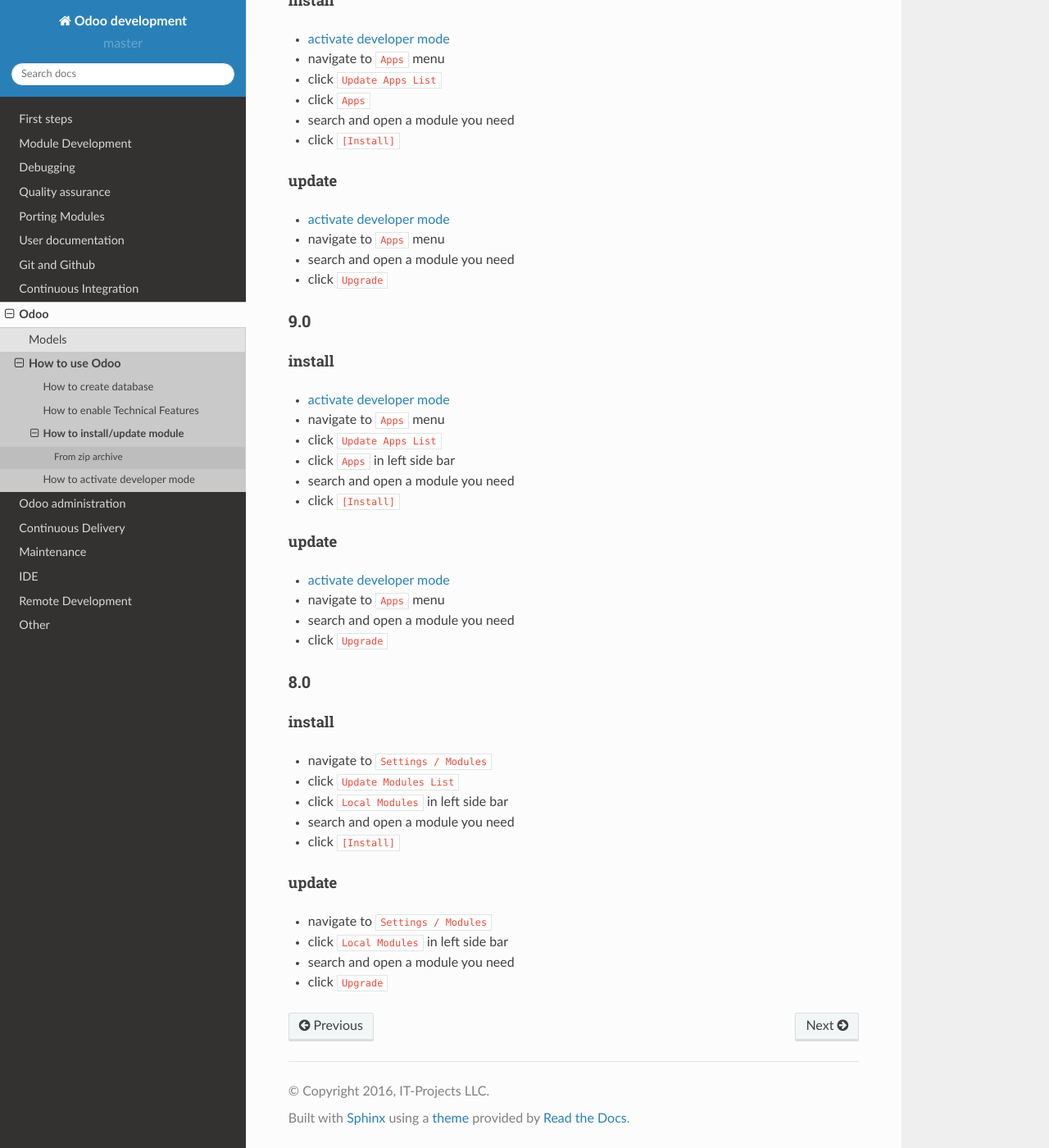
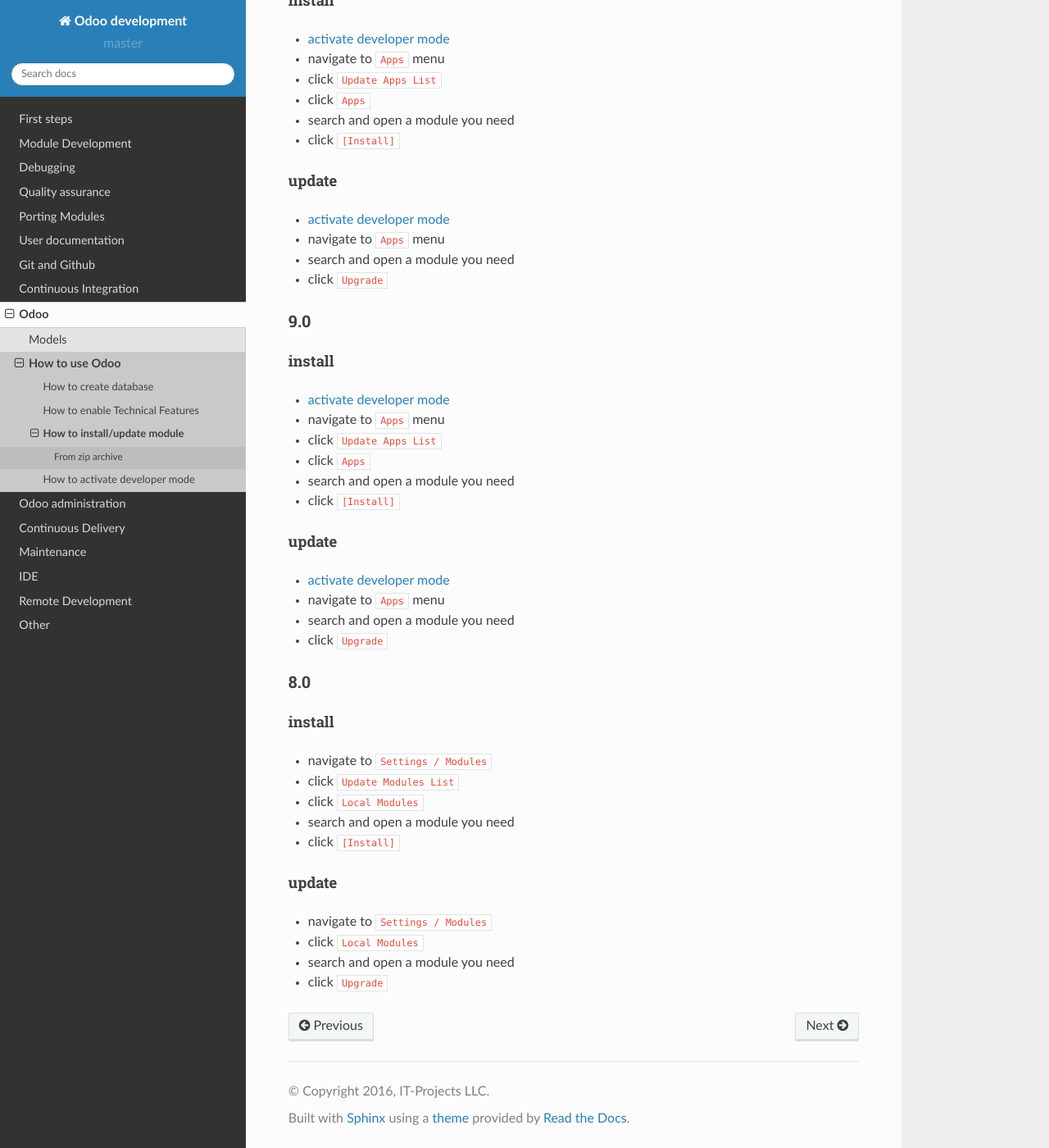
Before and after one commit to itpp-labs/odoo-development, a Sphinx documentation site: the page built from docs/odoo/usage/install-module.rst, in a window 1280 px wide and 1400 px high, scrolled down 1790 px. Shown: the whole window at 82% size. Built offline with Sphinx 7.4.7 and the Read the Docs theme 2.0.0, drawn with Linux system fonts in a browser that asks for light colours.

Commit message:
Update install-module.rst

```diff
--- a/docs/odoo/usage/install-module.rst
+++ b/docs/odoo/usage/install-module.rst
@@ -67,7 +67,7 @@
 * :doc:`activate developer mode <debug-mode>`
 * navigate to ``Apps`` menu
 * click ``Update Apps List``
-* click ``Apps`` in left side bar
+* click ``Apps``
 * search and open a module you need
 * click ``[Install]``
 
@@ -87,7 +87,7 @@
 
 * navigate to ``Settings / Modules``
 * click ``Update Modules List``
-* click ``Local Modules`` in left side bar
+* click ``Local Modules``
 * search and open a module you need
 * click ``[Install]``
 
@@ -95,6 +95,6 @@
 ~~~~~~
 
 * navigate to ``Settings / Modules``
-* click ``Local Modules`` in left side bar
+* click ``Local Modules``
 * search and open a module you need
 * click ``Upgrade``
```
